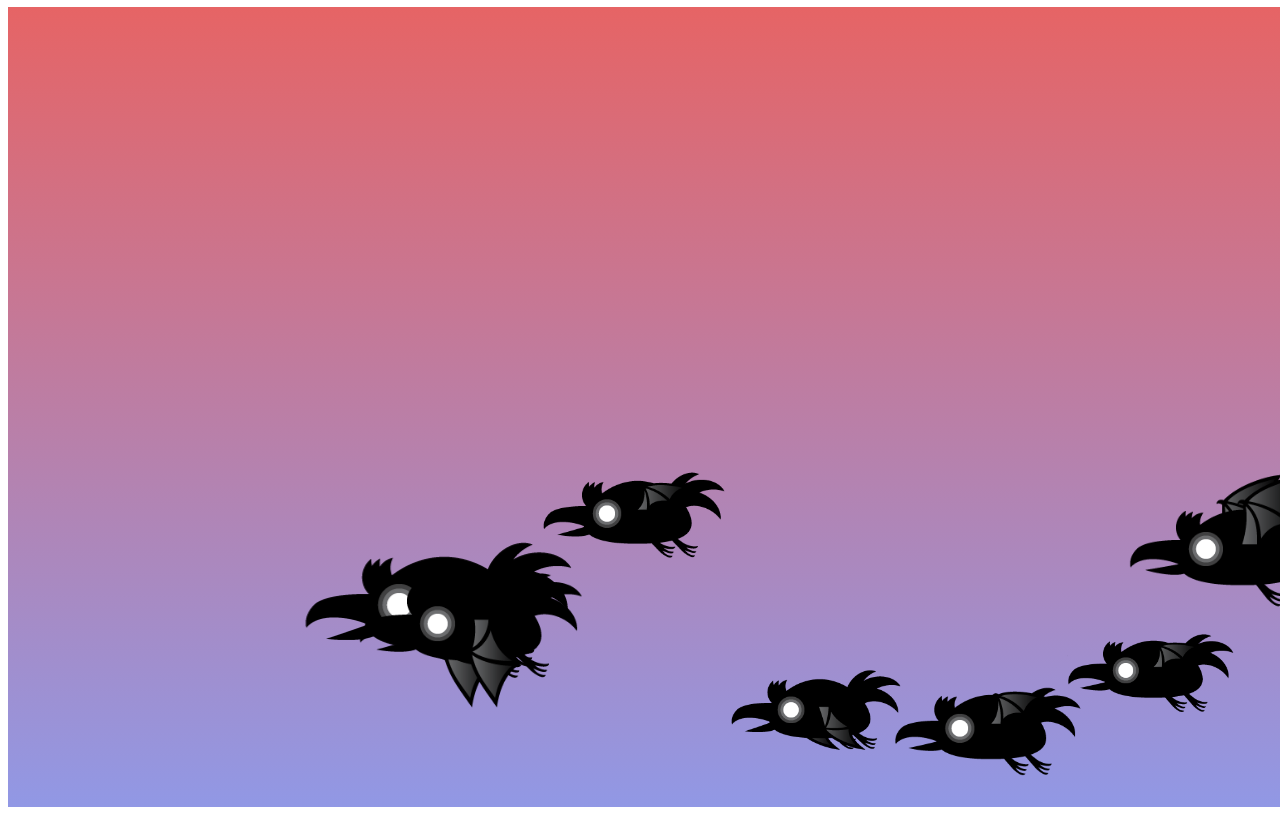
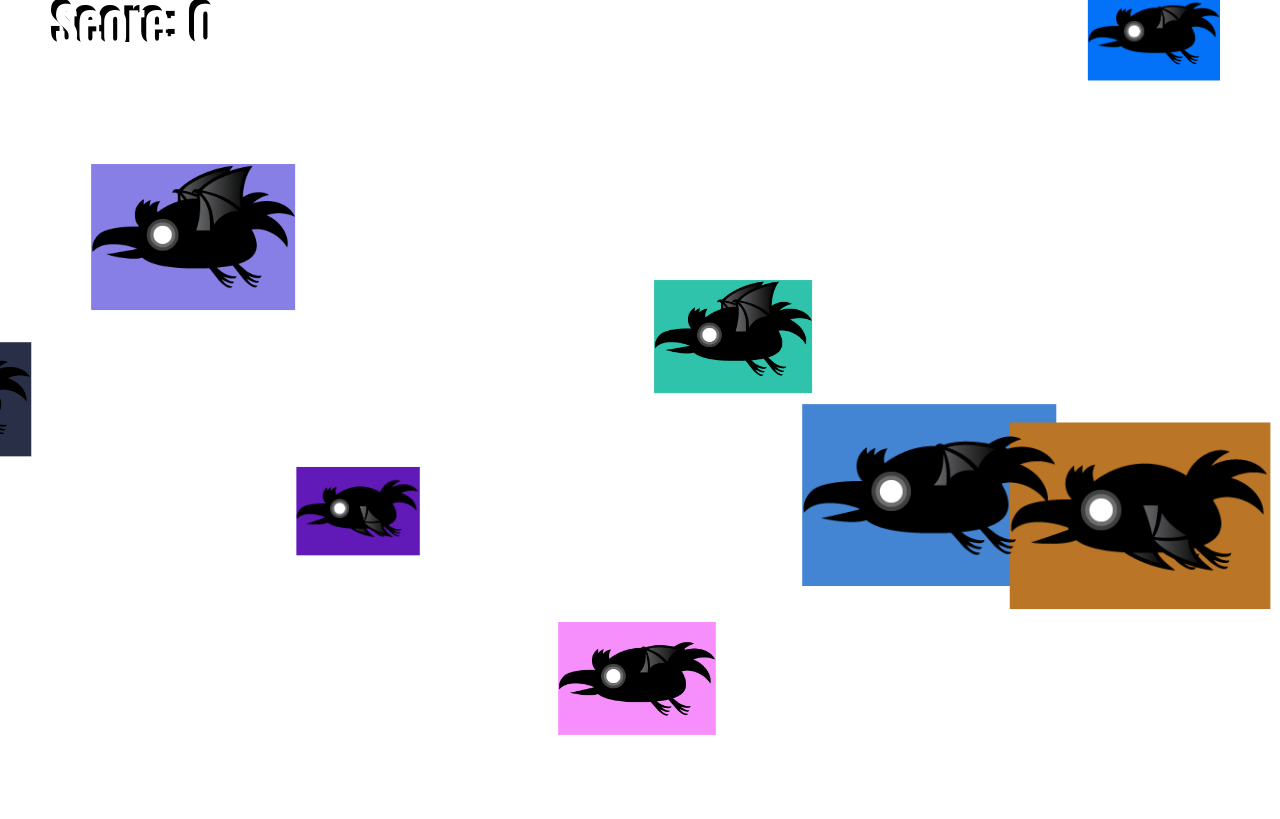
Before and after one commit to WebDevJasonCameron/Explore_JavascriptGames, a plain HTML site: page Lesson_05/index.html in a window 1280 px wide. Shown: the part 73-892 px from the top of the page. After the commit the page ends 840 px from the top, so only its background shows below. Drawn offline with Linux system fonts and the light colour scheme.

```diff
--- a/Lesson_05/index.html
+++ b/Lesson_05/index.html
@@ -7,10 +7,9 @@
 </head>
 <body>
     <h1>Lesson 05</h1>
+    <canvas id="collision-canvas"></canvas>
     <canvas id="canvas1"></canvas>
 
-
     <script src="./js/script.js"></script>
-<!--    <script src="./js/canvasBG.js"></script>-->
 </body>
 </html>
--- a/Lesson_05/js/script.js
+++ b/Lesson_05/js/script.js
@@ -1,12 +1,19 @@
+// ART CANVAS
 const canvas = document.getElementById('canvas1');
 const ctx = canvas.getContext('2d');
-
 canvas.width = window.innerWidth;
 canvas.height = window.innerHeight;
 
-let score = 0;
+// COLLISION CANVAS
+const collisionCanvas = document.getElementById('collision-canvas');
+const collisionCTX = collisionCanvas.getContext('2d');
+collisionCanvas.width = window.innerWidth;
+collisionCanvas.height = window.innerHeight;
 
-let timeToNextRaven = 0;
+let score = 0;                                                  //   Score
+ctx.font = '50px Impact'
+
+let timeToNextRaven = 0;                                        //   Manage time
 let ravenInterval = 500;
 let lastTime = 0
 
@@ -17,10 +24,10 @@
         this.spriteWidth = 271;
         this.spriteHeight = 194;
 
-        this.sizeModifier = Math.random() * 1.1 + 0.9;
+        this.sizeModifier = Math.random() * 0.6 + 0.4;
 
-        this.width = this.spriteWidth / this.sizeModifier;
-        this.height = this.spriteHeight / this.sizeModifier;
+        this.width = this.spriteWidth * this.sizeModifier;
+        this.height = this.spriteHeight * this.sizeModifier;
 
         this.x = canvas.width;                                          //   Placement of the ravens
         this.y = Math.random() * (canvas.height - this.height);
@@ -37,16 +44,21 @@
         this.maxframe = 4;
 
         this.timeSinceFlap = 0;
-        this.flapInterval = Math.random() * 100 + 50;
+        this.flapInterval = Math.random() * 50 + 50;
+
+        this.randomColors = [Math.floor(Math.random() * 255),            //   For Collisions
+                            Math.floor(Math.random() * 255),
+                            Math.floor(Math.random() * 255)]
+        this.color = 'rgb(' + this.randomColors[0] + ',' + this.randomColors[1] + ',' + this.randomColors[2] + ')';
     }
 
     update(deltaTime){
-        if (this.y < 0 || this.y > canvas.height - this.height){
-            this.directionY = this.directionY * -1;
+        if (this.y < 0 || this.y > canvas.height){                      //   Floor & Ceiling bounce
+            this.directionY = this.directionY * - 1;
         }
 
         this.x -= this.directionX;
-        this.y += this.directionY;
+        this.y -= this.directionY;
 
         if (this.x < 0 - this.width) this.markedForDeletion = true;
 
@@ -57,9 +69,13 @@
             else this.frame++;
             this.timeSinceFlap = 0;
         }
+
     }
 
     draw(){
+        collisionCTX.fillStyle = this.color;
+        collisionCTX.fillRect(this.x, this.y, this.width, this.height);
+
         ctx.drawImage(
             this.image,
             this.frame * this.spriteWidth,
@@ -70,17 +86,35 @@
             this.y,
             this.width,
             this.height);
+
     }
 }
 
 function drawScore(){
     ctx.fillStyle = 'black';
     ctx.fillText('Score: ' + score, 50, 75);
+    ctx.fillStyle = 'white';
+    ctx.fillText('Score: ' + score, 55, 80);
 }
 
+window.addEventListener('click', function(e){
+    const detectPixelColor = collisionCTX.getImageData(e.x, e.y, 1, 1)
+    const pc = detectPixelColor.data;
+
+    ravens.forEach(object => {
+        if (object.randomColors[0] === pc[0] &&
+            object.randomColors[1] === pc[1] &&
+            object.randomColors[2] === pc[2]){
+                                                                    //   Collision Detected by Color
+            object.markedForDeletion = true;
+            score++;
+        }
+    })
+});
 
 function animate(timestamp){
     ctx.clearRect(0, 0, canvas.width, canvas.height);
+    collisionCTX.clearRect(0, 0, canvas.width, canvas.height);
 
     let deltaTime = timestamp - lastTime;
     lastTime = timestamp;
@@ -89,8 +123,13 @@
     if (timeToNextRaven > ravenInterval) {
         ravens.push(new Raven());
         timeToNextRaven = 0;
+
+        ravens.sort(function(a, b){                                 //  Big in front, small in back (dept)
+            return a.width - b.width;
+        })
     }
 
+    drawScore();
     [...ravens].forEach(object => object.update(deltaTime));
     [...ravens].forEach(object => object.draw());
 
--- a/Lesson_05/styles.css
+++ b/Lesson_05/styles.css
@@ -1,3 +1,22 @@
+/*---- SIMPLE BG ----*/
+/*canvas {*/
+/*    background: linear-gradient(#e66465, #9198e5)*/
+/*}*/
+
+
+
+body {
+    /*background: linear-gradient(to bottom, lightblue, darkslategray, darkblue);*/
+    width: 100vw;
+    height: 100vh;
+    overflow: hidden;
+}
+
 canvas {
-    background: linear-gradient(#e66465, #9198e5)
+    position: absolute;
+    margin-top: 40px;
+    top: 0;
+    left: 0;
+    width: 100%;
+    height: 100%;
 }
```
Also changed, not shown: Lesson_05/js/canvasBG.js (deleted, +0 -8 lines).
